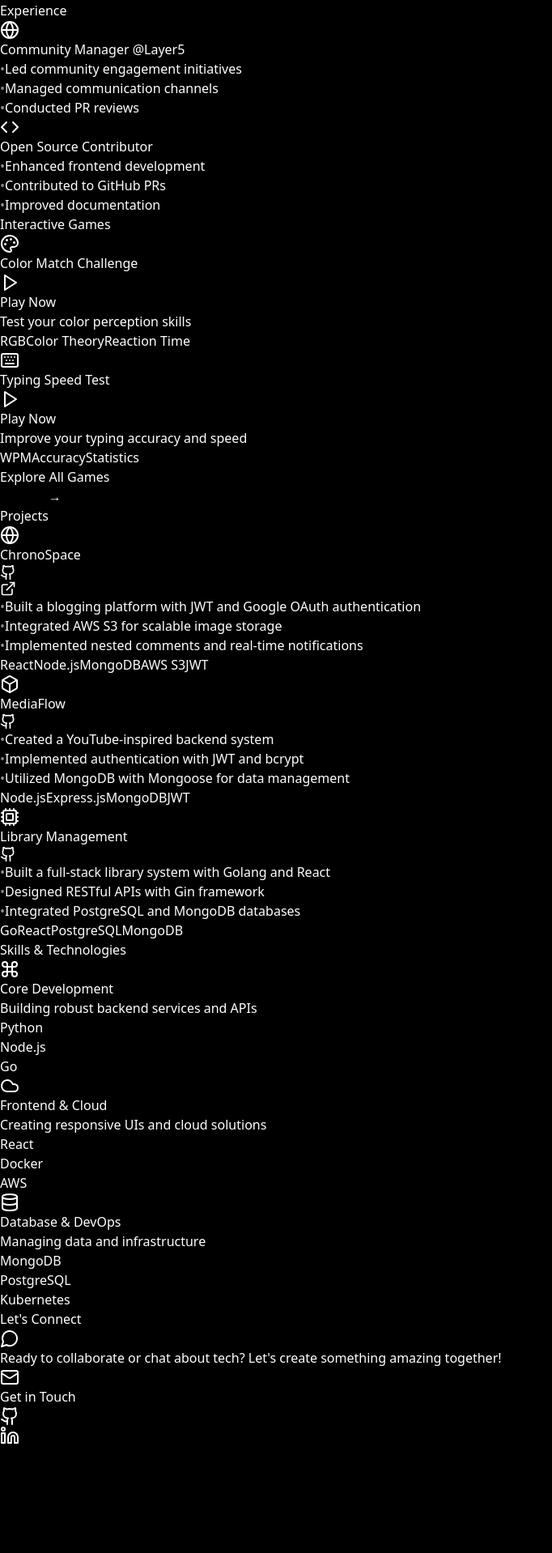
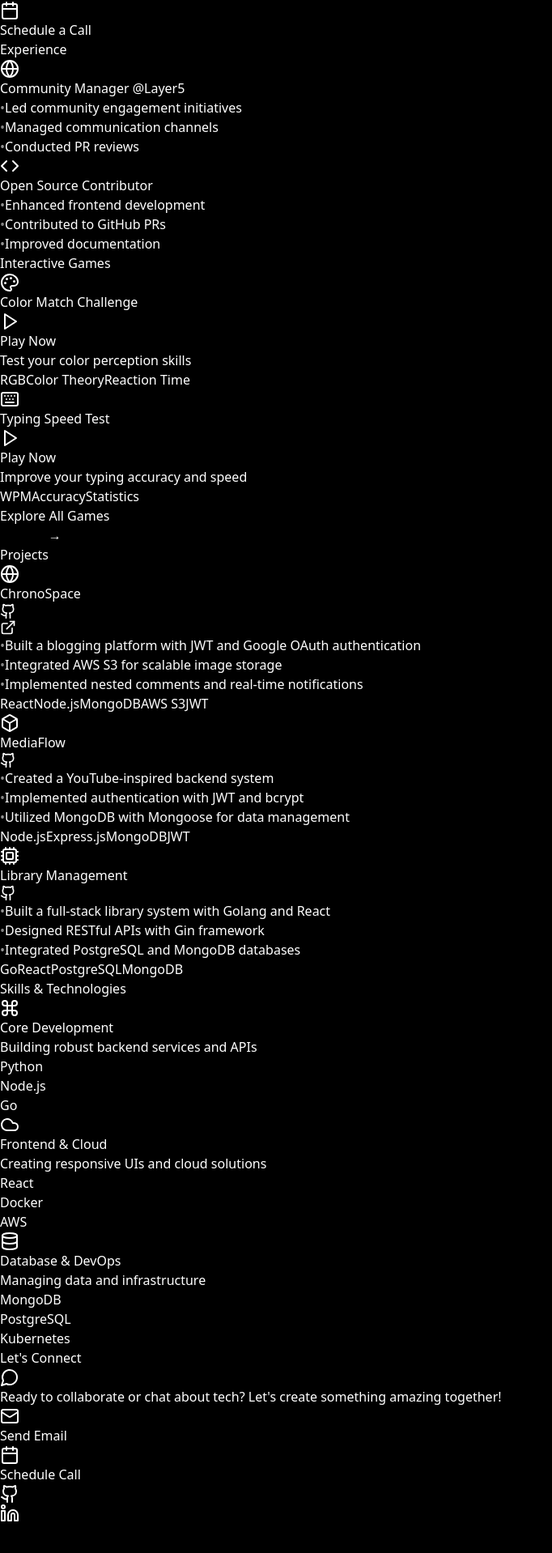
Before and after one commit to ayushdama11/portfolio, a React (Vite) app: page / in a window 1280 px wide. Shown: the part 264-2182 px from the top of the page at 81% size, without its empty margins (0-682 px from the left). Built offline with nearby package versions, Linux system fonts and the light colour scheme.

Commit message:
Add scheduling functionality to Contact and Hero components with new button and icon

```diff
--- a/src/components/home/Contact.jsx
+++ b/src/components/home/Contact.jsx
@@ -6,6 +6,7 @@ import {
   GithubIcon,
   LinkedinIcon,
   Loader,
+  Calendar,
 } from "lucide-react";
 
 const NotificationToast = ({ message, type }) => {
@@ -71,6 +72,11 @@ export const Contact = () => {
     }
   };
 
+  const handleScheduleCall = () => {
+    window.open("https://calendly.com/ashparshpandey00", "_blank");
+    showNotification("Opening scheduling calendar...", "success");
+  };
+
   return (
     <section className="py-20 relative bg-black overflow-hidden">
       <div className="absolute inset-0 bg-gradient-to-b from-indigo-900/1 via-black to-black" />
@@ -106,29 +112,52 @@ export const Contact = () => {
           </div>
         </motion.div>
 
+        <div className="flex flex-col sm:flex-row justify-center gap-4 mt-6 mb-6">
+          {/* Send Email Button */}
           <motion.button
             onClick={handleEmailClick}
             disabled={isSubmitting}
             whileHover={{
               scale: 1.05,
-            boxShadow:
-              "2px 2px 8px rgba(0,0,0,0.1), -1px -1px 6px rgba(255,255,255,0.2)",
+              boxShadow: "0 0 20px rgba(99, 102, 241, 0.3)",
             }}
             className="px-6 py-3 bg-gradient-to-r from-indigo-50 to-indigo-100
                    hover:from-indigo-100 hover:to-indigo-200 text-indigo-700
                    rounded-lg font-semibold disabled:opacity-50 transition-all
                    duration-300 disabled:cursor-not-allowed flex items-center
-                   gap-2 mx-auto border border-indigo-100 hover:border-indigo-200
+                   gap-2 justify-center border border-indigo-100 hover:border-indigo-200
                    hover:scale-105 hover:text-indigo-800 shadow-md
-                   hover:shadow-indigo-100/20 mb-6 mt-6"
+                   hover:shadow-indigo-100/20"
+            aria-label="Send Email"
           >
             {isSubmitting ? (
               <Loader className="w-5 h-5 animate-spin" />
             ) : (
               <Mail className="w-5 h-5" />
             )}
-          Get in Touch
+            Send Email
           </motion.button>
+
+          <div className="relative">
+            <motion.button
+              onClick={handleScheduleCall}
+              onMouseEnter={() => setIsHovered(true)}
+              onMouseLeave={() => setIsHovered(false)}
+              whileHover={{ scale: 1.02 }}
+              whileTap={{ scale: 0.98 }}
+              className="px-6 py-3 bg-transparent text-gray-300 rounded-lg
+                 border border-gray-700 flex items-center gap-3 justify-center
+                 hover:bg-gray-900 transition-colors duration-200"
+              aria-label="Schedule Call"
+            >
+              {/* Icon & Text */}
+              <Calendar className="w-5 h-5 relative z-10 transition-transform duration-300" />
+              <span className="relative z-10 group-hover:tracking-wider transition-all duration-300">
+                Schedule Call
+              </span>
+            </motion.button>
+          </div>
+        </div>
 
         <div className="p-1.5 bg-black/80 border border-indigo-500/10 rounded-lg backdrop-blur-sm inline-block">
           <div className="flex justify-center gap-4">
--- a/src/components/home/Hero.jsx
+++ b/src/components/home/Hero.jsx
@@ -1,6 +1,12 @@
 import { useState, useEffect } from "react";
 import { motion } from "framer-motion";
-import { Terminal, GithubIcon, LinkedinIcon, Mail } from "lucide-react";
+import {
+  Terminal,
+  GithubIcon,
+  LinkedinIcon,
+  Mail,
+  Calendar,
+} from "lucide-react";
 
 export const Hero = () => {
   const [typedText, setTypedText] = useState("");
@@ -24,6 +30,10 @@ export const Hero = () => {
     }, 100);
     return () => clearInterval(interval);
   }, []);
+
+  const handleScheduleCall = () => {
+    window.open("https://calendly.com/ashparshpandey00", "_blank");
+  };
 
   const gridVariants = {
     hidden: { opacity: 0 },
@@ -113,6 +123,7 @@ export const Hero = () => {
             />
           </div>
         </motion.div>
+
         {/* Mobile Name Display */}
         <motion.div
           className="block sm:hidden relative mb-8"
@@ -278,7 +289,8 @@ export const Hero = () => {
           </span>
         </motion.div>
 
-        {/* Social Links */}
+        {/* Social Links and Schedule Call */}
+        <div className="flex flex-col items-center space-y-6">
           <div className="flex justify-center space-x-6">
             {[
               {
@@ -314,6 +326,22 @@ export const Hero = () => {
               </motion.a>
             ))}
           </div>
+
+          <motion.button
+            onClick={handleScheduleCall}
+            initial={{ opacity: 0, y: 20 }}
+            animate={{ opacity: 1, y: 0 }}
+            transition={{ delay: 0.8 }}
+            whileHover={{ scale: 1.05 }}
+            whileTap={{ scale: 0.95 }}
+            className="flex items-center gap-2 px-6 py-3 bg-indigo-500/10 text-indigo-400
+                     rounded-xl border border-indigo-500/30 transition-all duration-300
+                     hover:bg-indigo-500/20 hover:border-indigo-400"
+          >
+            <Calendar className="w-5 h-5" />
+            <span className="font-medium">Schedule a Call</span>
+          </motion.button>
+        </div>
       </motion.div>
     </div>
   );
```
Lines whose indentation alone changed are shown as unchanged.
